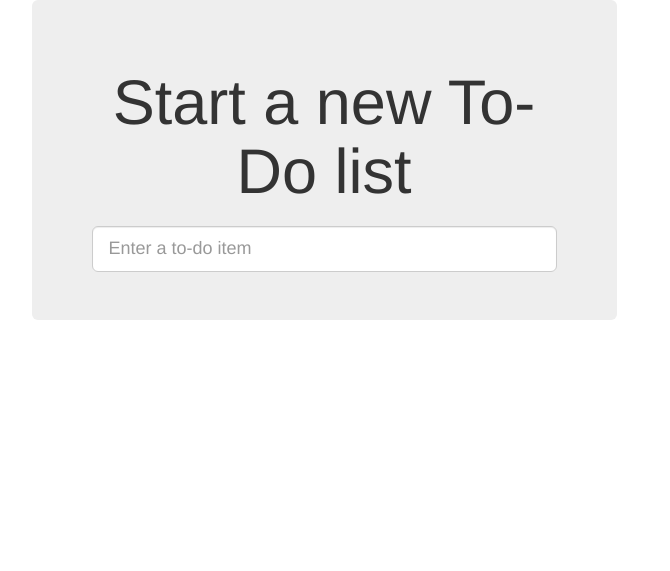
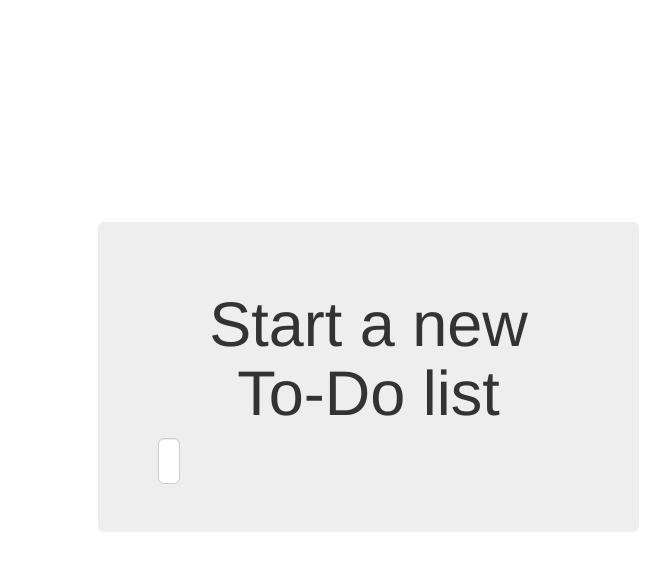
Before and after one commit to umroh/SQALab, a Django app: page / in a window 1280 px wide. Shown: the top 571 px of the page, without its empty margins (316-986 px from the left). Run offline with Django 3.2, Linux system fonts and the light colour scheme; some libraries are stand-ins or nearby versions.

Commit message:
Lab4 Done : finally xD

```diff
--- /dev/null
+++ b/lists/static/base1.css
@@ -0,0 +1,11 @@
+#id_new_item{
+	margin-top: 1ex;
+	position:right;
+	padding: 10px;
+	width:3px;
+}
+.row{
+	margin-left: 10ex;
+	margin-top: 30ex;
+
+}
--- a/lists/templates/base.html
+++ b/lists/templates/base.html
@@ -6,7 +6,7 @@
 		<meta name="viewport" content="width=device-width, initial-scale=1">
 		<title>To-Do lists Umroh MS</title>
 		<link href="/static/bootstrap/css/bootstrap.min.css" rel="stylesheet">
-		<link href="/static/base.css" rel="stylesheet">
+		<link href="/static/base1.css" rel="stylesheet">
 	</head>
 	<body>
 		<div class="container">
```
